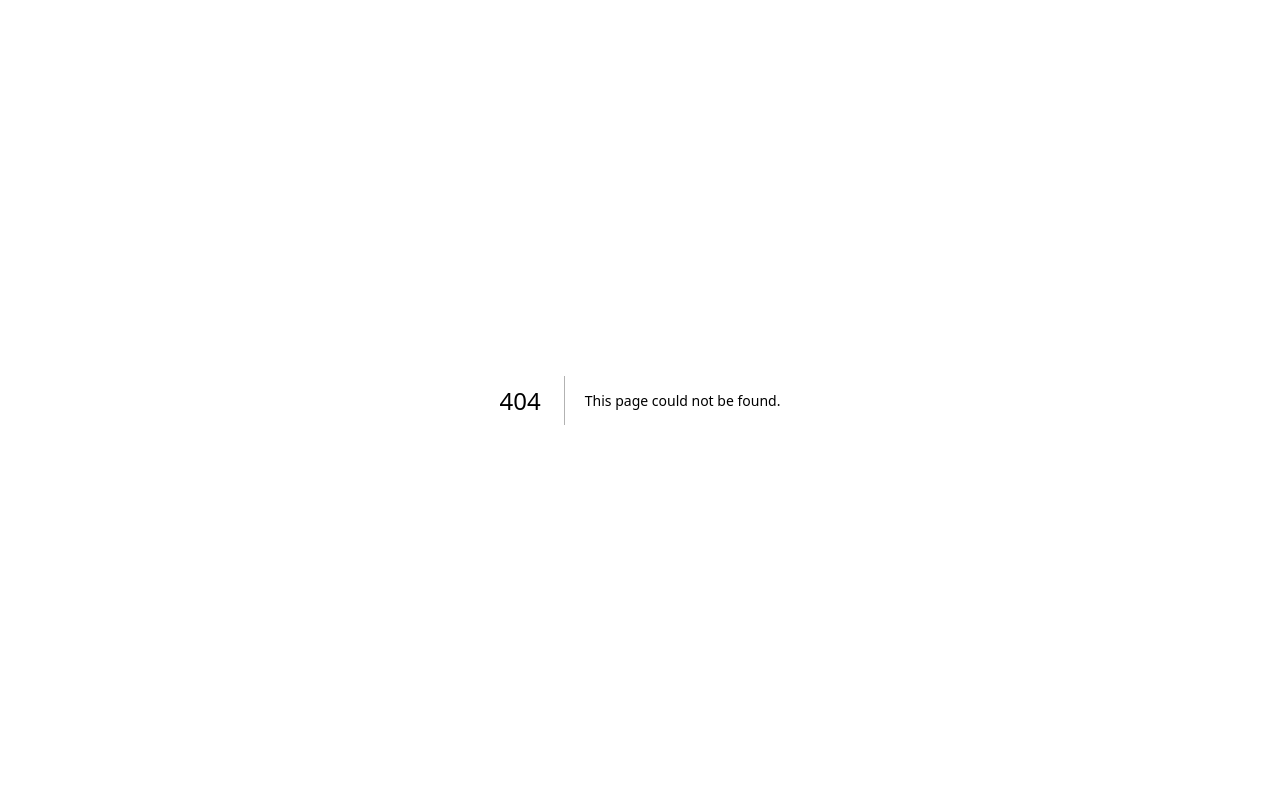
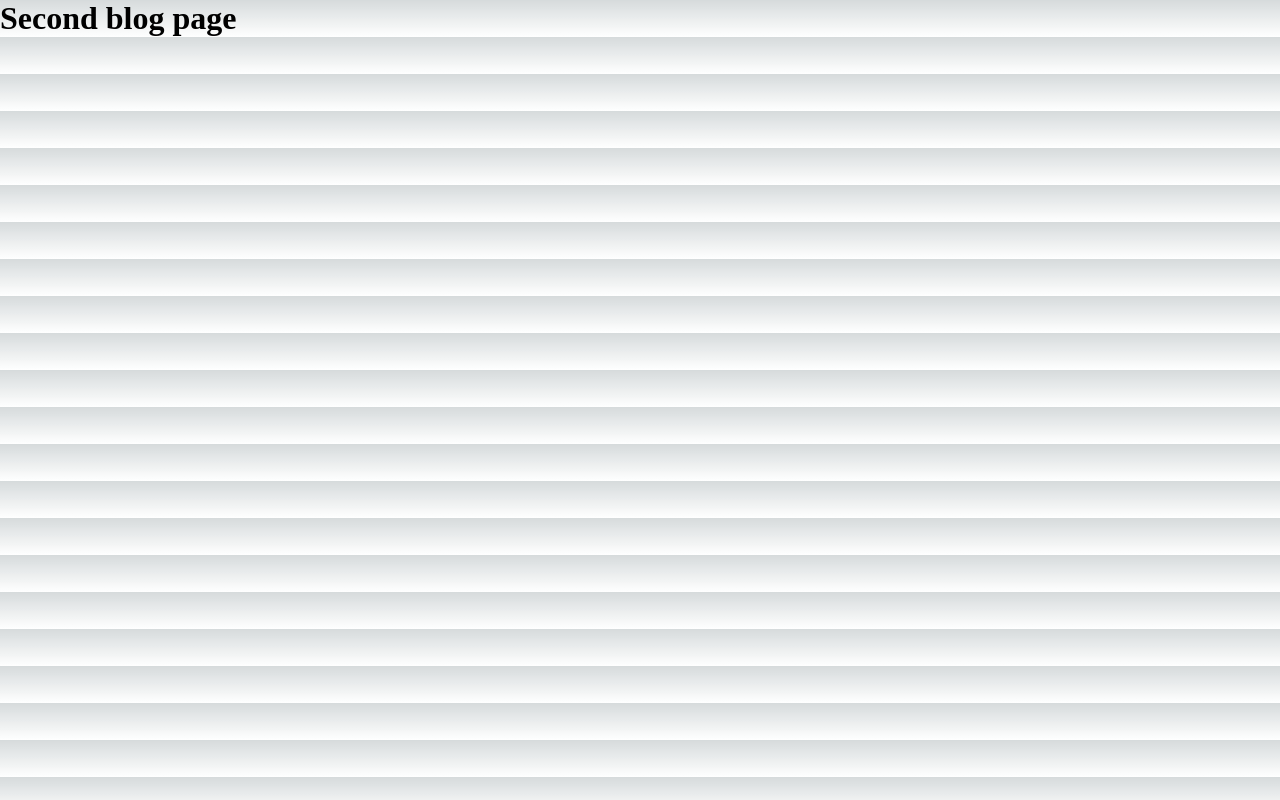
Before and after one commit to roshan-bh91/learning-nextjs, a Next.js app in the folder 02-routing/: page /blog/second in a window 1280 px wide. Before the commit this address had no page. Built offline with nearby package versions, Linux system fonts and the light colour scheme.

Commit message:
Nested routing by adding folders and files inside them

```diff
--- /dev/null
+++ b/02-routing/pages/blog/first.js
@@ -0,0 +1,5 @@
+const FirstBlog = ()=>{
+    return <h1>First blog page</h1>
+}
+
+export default FirstBlog;
--- /dev/null
+++ b/02-routing/pages/blog/index.js
@@ -0,0 +1,5 @@
+const BlogHome = ()=>{
+    return <h1>Blogs home page</h1>
+}
+
+export default BlogHome;
--- /dev/null
+++ b/02-routing/pages/blog/second.js
@@ -0,0 +1,5 @@
+const SecondBlog = () => {
+  return <h1>Second blog page</h1>;
+};
+
+export default SecondBlog;
```
